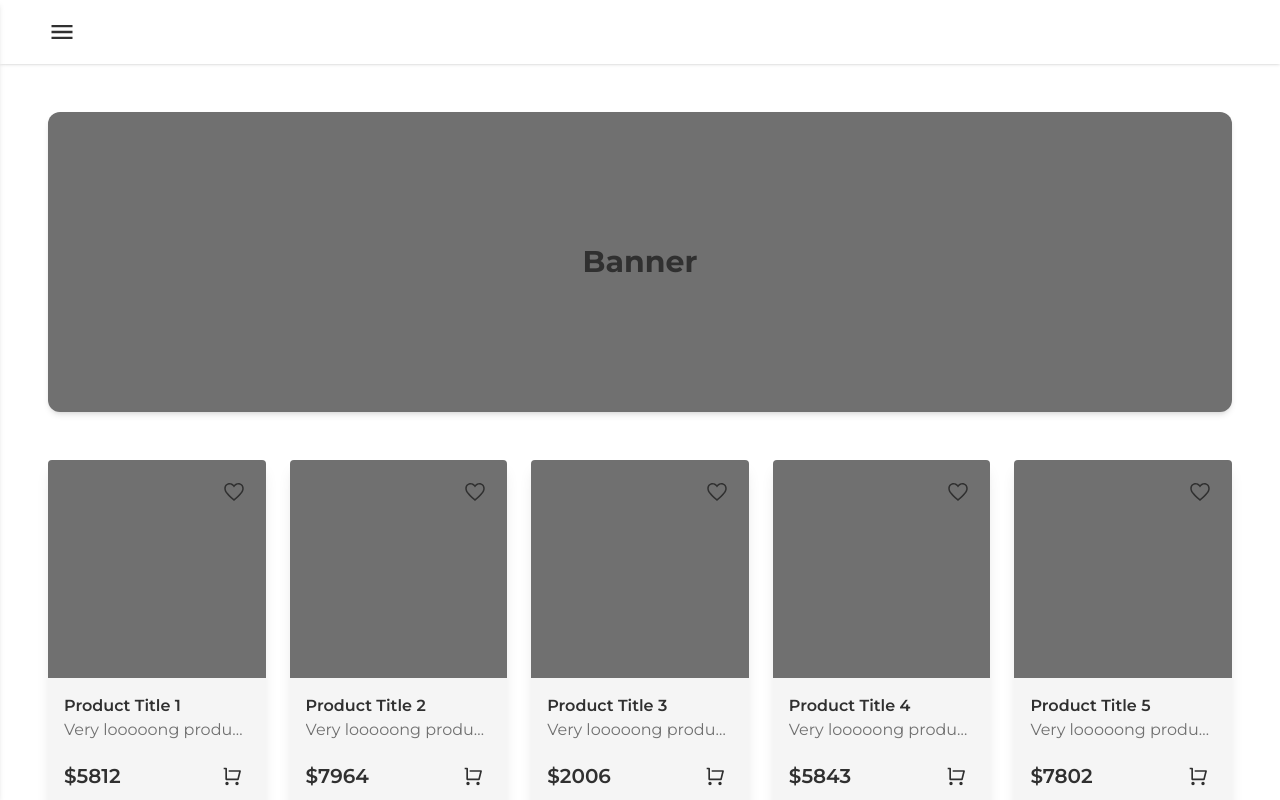
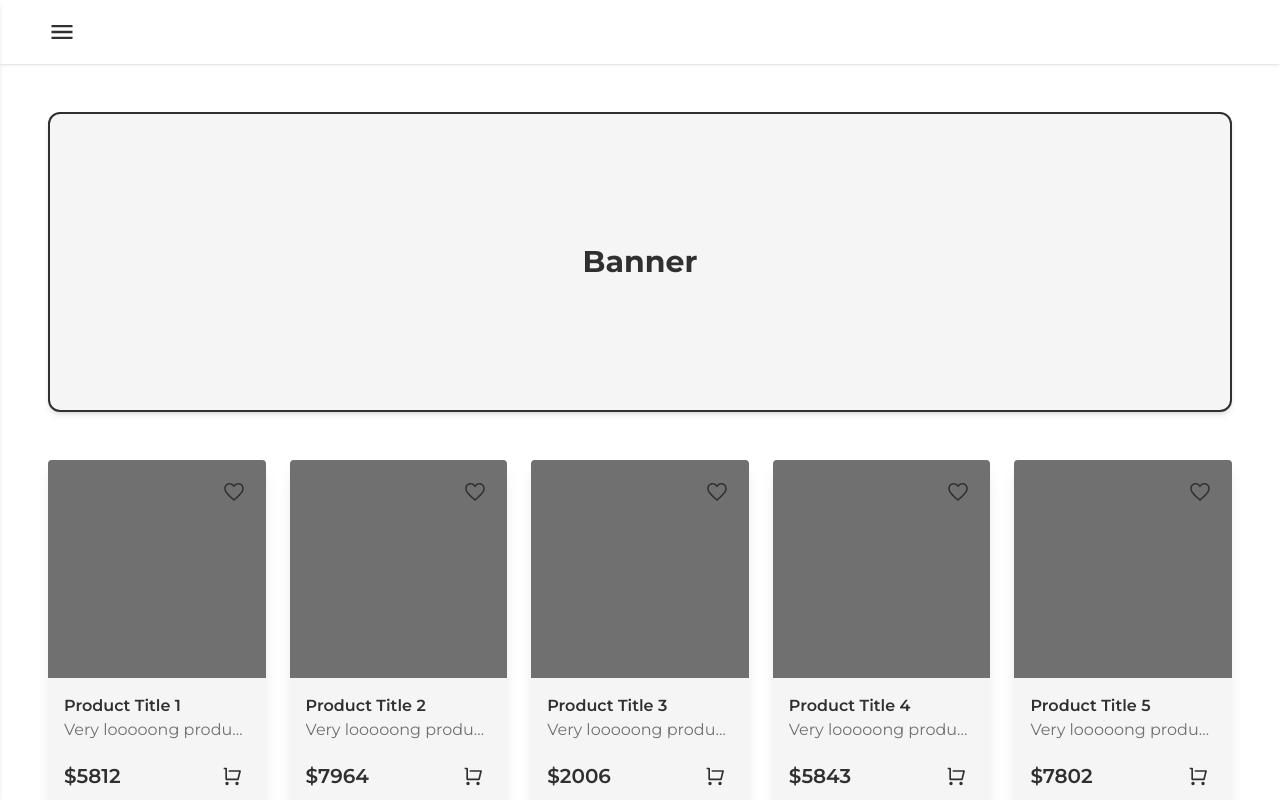
Before and after one commit to pticasolovey20/next_ecommerce, a Next.js app: page / in a window 1280 px wide. Shown: the top 800 px of the page. Built offline with nearby package versions, Linux system fonts and the light colour scheme.

Commit message:
updated banner styles

```diff
--- a/components/Banner.tsx
+++ b/components/Banner.tsx
@@ -1,6 +1,14 @@
+import { classNames } from "@/utils/classNames";
+
 const Banner = () => {
   return (
-    <div className="h-[300px] flex items-center justify-center p-4 my-12 rounded-xl shadow-md bg-muted-foreground">
+    <div
+      className={classNames(
+        "h-[300px] flex items-center justify-center",
+        "rounded-xl border-2 border-foreground",
+        "p-4 my-12 shadow-md bg-muted"
+      )}
+    >
       <h1 className="text-3xl font-bold">Banner</h1>
     </div>
   );
```
